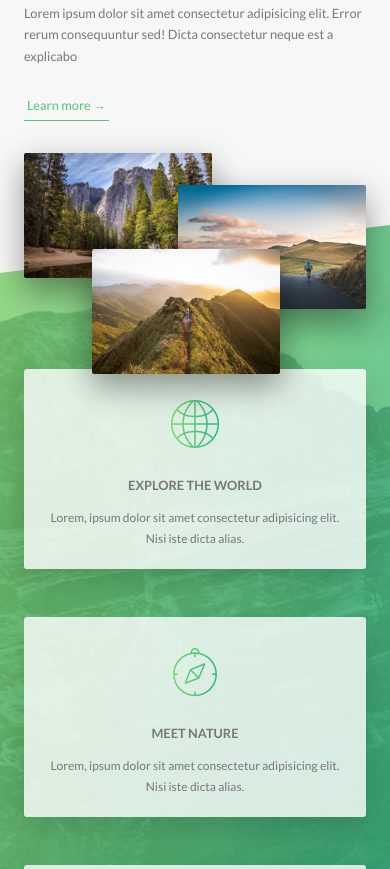
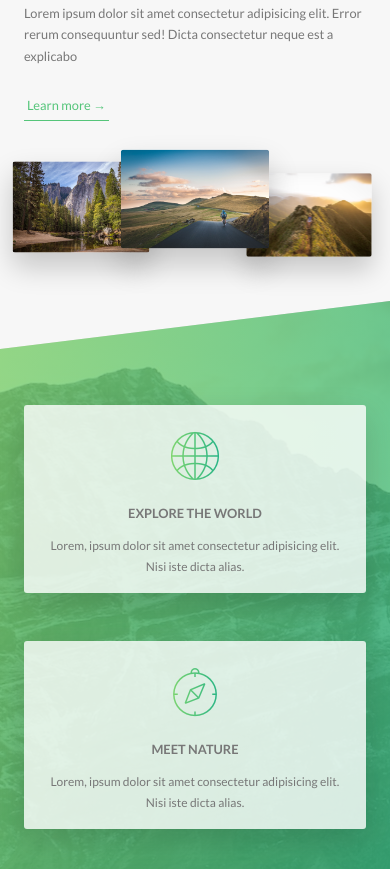
Before and after one commit to fido1hn/natours-website, a website: page index.html in a window 390 px wide. Shown: the part 1077-1946 px from the top of the page. Drawn offline with Linux system fonts and the light colour scheme.

Commit message:
media queries

```diff
--- a/sass/components/_card.scss
+++ b/sass/components/_card.scss
@@ -177,4 +177,48 @@
     font-size: 6rem;
     font-weight: 100;
   }
+
+  @include respond(tab-port) {
+    height: auto;
+    border-radius: 3px;
+    background-color: $color-white;
+    box-shadow: 0 1.5rem 4rem rgba($color-black, 0.15);
+
+    &__side {
+      height: auto;
+      position: relative;
+      box-shadow: none;
+
+      &--back {
+        transform: rotateY(0);
+        clip-path: polygon(0 15%, 100% 0, 100% 100%, 0 100%);
+      }
+    }
+
+    &:hover &__side--front {
+      transform: rotateY(0);
+    }
+
+    &__details {
+      padding: 0 3rem;
+    }
+
+    // FRONT SIDE STYLING
+    &__cta {
+      position: relative;
+      top: 0;
+      left: 0;
+      transform: translate(0);
+      width: 100%;
+      padding: 7rem 4rem 4rem 4rem;
+    }
+
+    &__price-box {
+      margin-bottom: 3rem;
+    }
+
+    &__price-value {
+      font-size: 6rem;
+    }
+  }
 }
--- a/sass/components/_composition.scss
+++ b/sass/components/_composition.scss
@@ -10,19 +10,43 @@
     transition: all 0.2s;
     outline-offset: 2rem;
 
+    @include respond(tab-port) {
+      float: left;
+      position: relative;
+      width: 33.33333%;
+      box-shadow: 0 1.5rem 3rem rgba($color-black, 0.2);
+    }
+
     &--p1 {
       left: 0;
       top: -2rem;
+
+      @include respond(tab-port) {
+        top: 0;
+        transform: scale(1.2);
+      }
     }
 
     &--p2 {
       right: 0;
       top: 2rem;
+
+      @include respond(tab-port) {
+        top: -1rem;
+        transform: scale(1.3);
+        z-index: 100;
+      }
     }
 
     &--p3 {
       left: 20%;
       top: 10rem;
+
+      @include respond(tab-port) {
+        top: 1rem;
+        left: 0;
+        transform: scale(1.1);
+      }
     }
 
     &:hover {
--- a/sass/components/_feature-box.scss
+++ b/sass/components/_feature-box.scss
@@ -6,6 +6,10 @@
   border-radius: 3px;
   box-shadow: 0 1.5rem 4rem rgba($color-black, 0.15);
   transition: transform 0.3s;
+
+  @include respond(tab-port) {
+    padding: 2rem;
+  }
 
   &__icon {
     font-size: 6rem;
@@ -19,6 +23,10 @@
     background-clip: text;
     color: transparent;
     display: inline-block;
+
+    @include respond(tab-port) {
+      margin-bottom: 0;
+    }
   }
 
   &:hover {
--- a/sass/components/_form.scss
+++ b/sass/components/_form.scss
@@ -15,6 +15,10 @@
     width: 90%;
     display: block;
     transition: all 0.3s;
+
+    @include respond(tab-port) {
+      width: 100%;
+    }
 
     &:focus {
       outline: none;
@@ -49,6 +53,11 @@
   &__radio-group {
     width: 49%;
     display: inline-block;
+
+    @include respond(tab-port) {
+      width: 100%;
+      margin-bottom: 2rem;
+    }
   }
 
   &__radio-input {
--- a/sass/components/_story.scss
+++ b/sass/components/_story.scss
@@ -9,6 +9,16 @@
   font-size: $default-font-size;
   transform: skewX(-12deg);
 
+  @include respond(tab-port) {
+    width: 100%;
+    padding: 4rem;
+    padding-left: 7rem;
+  }
+
+  @include respond(phone) {
+    transform: skewX(0);
+  }
+
   &__shape {
     width: 15rem;
     height: 15rem;
@@ -19,6 +29,10 @@
     clip-path: circle(50% at 50% 50%);
     transform: translateX(-3rem) skewX(12deg);
     position: relative;
+
+    @include respond(phone) {
+      transform: translateX(-3rem) skewX(0);
+    }
   }
 
   &__img {
@@ -30,6 +44,10 @@
 
   &__text {
     transform: skewX(12deg);
+
+    @include respond(phone) {
+      transform: skewX(0);
+    }
   }
 
   &__caption {
--- a/sass/pages/_home.scss
+++ b/sass/pages/_home.scss
@@ -25,7 +25,7 @@
   }
 
   @include respond(tab-port) {
-    padding: 15rem 0;
+    padding: 10rem 0;
   }
 }
 
@@ -69,14 +69,40 @@
       transparent 50%
     ),
     url(../img/nat-10.jpg);
-  background-size: cover;
+  background-size: 100%;
   border-radius: 3px;
   box-shadow: 0 1.5rem 4rem rgba($color-black, 0.2);
 
-  height: 50rem;
+  @include respond(tab-land) {
+    background-image: linear-gradient(
+        105deg,
+        rgba($color-white, 0.9) 0,
+        rgba($color-white, 0.9) 65%,
+        transparent 65%
+      ),
+      url(../img/nat-10.jpg);
+    background-size: cover;
+  }
+
+  @include respond(tab-port) {
+    background-image: linear-gradient(
+        to right,
+        rgba($color-white, 0.9) 0,
+        rgba($color-white, 0.9) 100%
+      ),
+      url(../img/nat-10.jpg);
+  }
 
   &__form {
     width: 50%;
     padding: 6rem;
+
+    @include respond(tab-land) {
+      width: 70%;
+    }
+
+    @include respond(tab-port) {
+      width: 100%;
+    }
   }
 }
```
Also changed, not shown: css/style.css.
